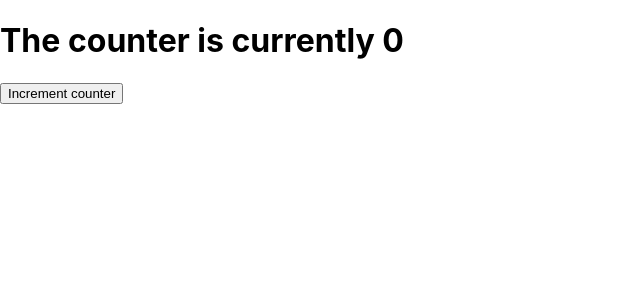
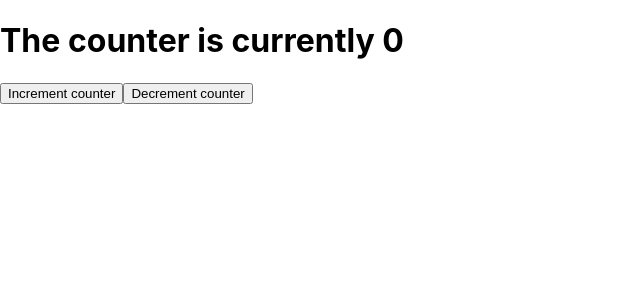
Before and after one commit to nursh/Testing-React, a React (Create React App) app: page / in a window 1280 px wide. Shown: the top 300 px of the page, without its empty margins (0-640 px from the left). Built offline with nearby package versions, Linux system fonts and the light colour scheme.

Commit message:
Wrote tests for rendering decrement button and decrement on click

```diff
--- a/src/App.js
+++ b/src/App.js
@@ -19,6 +19,12 @@ class App extends Component {
         >
           Increment counter
         </button>
+        <button
+          onClick={() => this.setState(prevState => ({ counter: prevState.counter - 1}))}
+          data-test="decrement-button"
+        >
+          Decrement counter
+        </button>
       </div>
     );
   }
```
Also changed, not shown: 1 other file (tests, documents, lock files or other folders).
